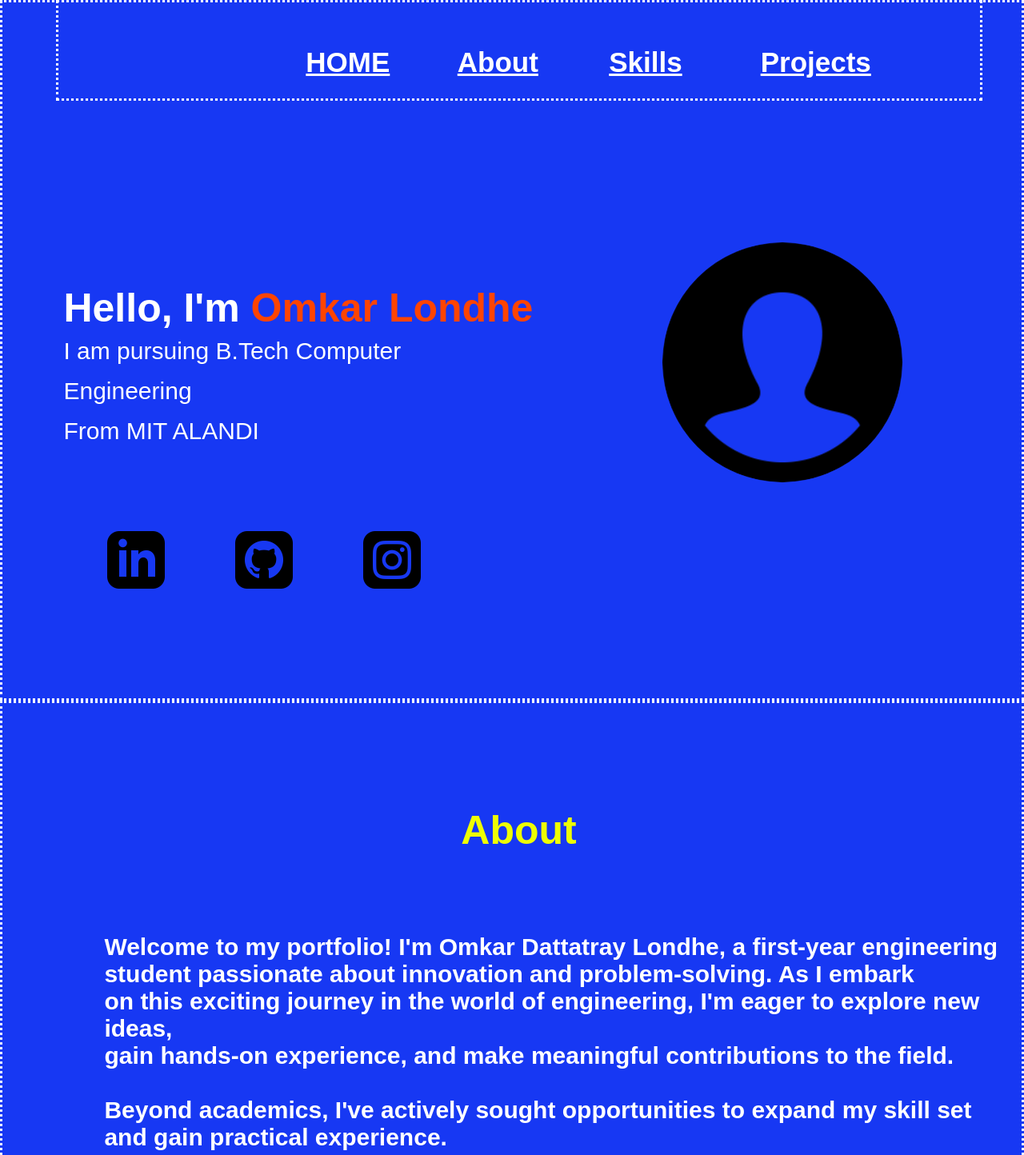
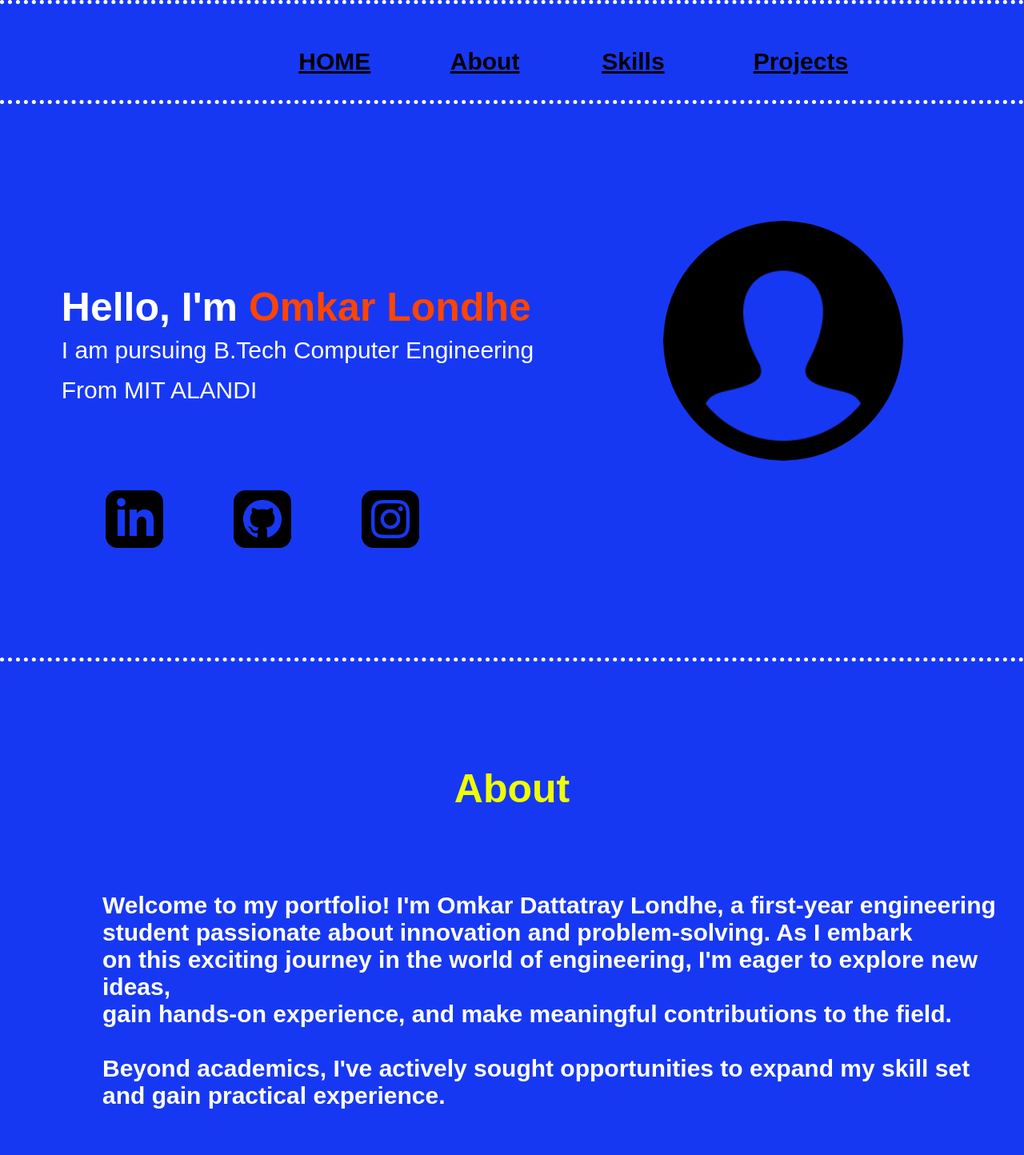
Before and after one commit to omkarlondhe2849/omkarlondhe2849.github.io, a plain HTML site: page index.html in a window 1280 px wide. Shown: the top 1444 px of the page at 80% size. Drawn offline with Linux system fonts and the light colour scheme.

Commit message:
Update Style.css
Signed-off-by: omkarlondhe2849 <163855030+omkarlondhe2849@users.noreply.github.com>

```diff
--- a/Style.css
+++ b/Style.css
@@ -8,13 +8,14 @@
 
 nav{
     display: flex;
-    width: 90%;
+    width: 100%;
     padding: auto;
     justify-content: center;
     position: fixed;
-    border-style: dotted;
-    border-color: white;
-    margin-left: 70px;
+    margin-right: auto;
+    margin-bottom: auto;
+    border-bottom: 5px dotted white;
+    border-top: 5px dotted white;
 }
 
 nav ul li{
@@ -24,9 +25,9 @@ nav ul li{
 }
 
 nav ul li a{
-    font-size: 35px;
+    font-size: 30px;
     font-weight: bold;
-    color: rgb(255, 255, 255);
+    color: rgb(0, 0, 0);
 
 
 
@@ -109,26 +110,23 @@ li{
     display: flex;
     justify-content: space-between;
     align-items: center;
-    border-style: dotted;
-    border-color: white;
+    border-bottom: 5px dotted white;
+    margin-bottom: auto;
 }
 
 .detel, .user-photo {
     flex-basis: 50%;
 }
 
-.About{
-    border-style: dotted;
-    border-color: aliceblue;
-}
-
 .About h1{
     font-weight: bold;
     color: rgb(238, 255, 0);
     margin-top: 130px;
-    margin-left: 45%;
     font-size: 50px;
     margin-bottom: 45px;
+    display: flex;
+    align-items: center;
+    justify-content: center;
 }
 
 .About p{
@@ -151,8 +149,7 @@ li{
     margin-bottom: 80px;
 }
 .Skills{
-    border-style: dotted;
-    border-color: aliceblue
+    border-top: 5px dotted white;
 }
 .Skills h1{
 
@@ -164,12 +161,14 @@ li{
 }
 .Skills ul li{
     display: inline-block;
-    margin-left: 100px;
+    margin-left: 10px;
     margin-top: 100px;
+    margin-bottom: auto;
+
 }
 .Projects{
-    border-style: dotted;
-    border-color: aliceblue
+    border-bottom: 5px dotted white;
+    border-top: 5px dotted white;
 }
 .Projects h1{
     font-weight: bold;
```
